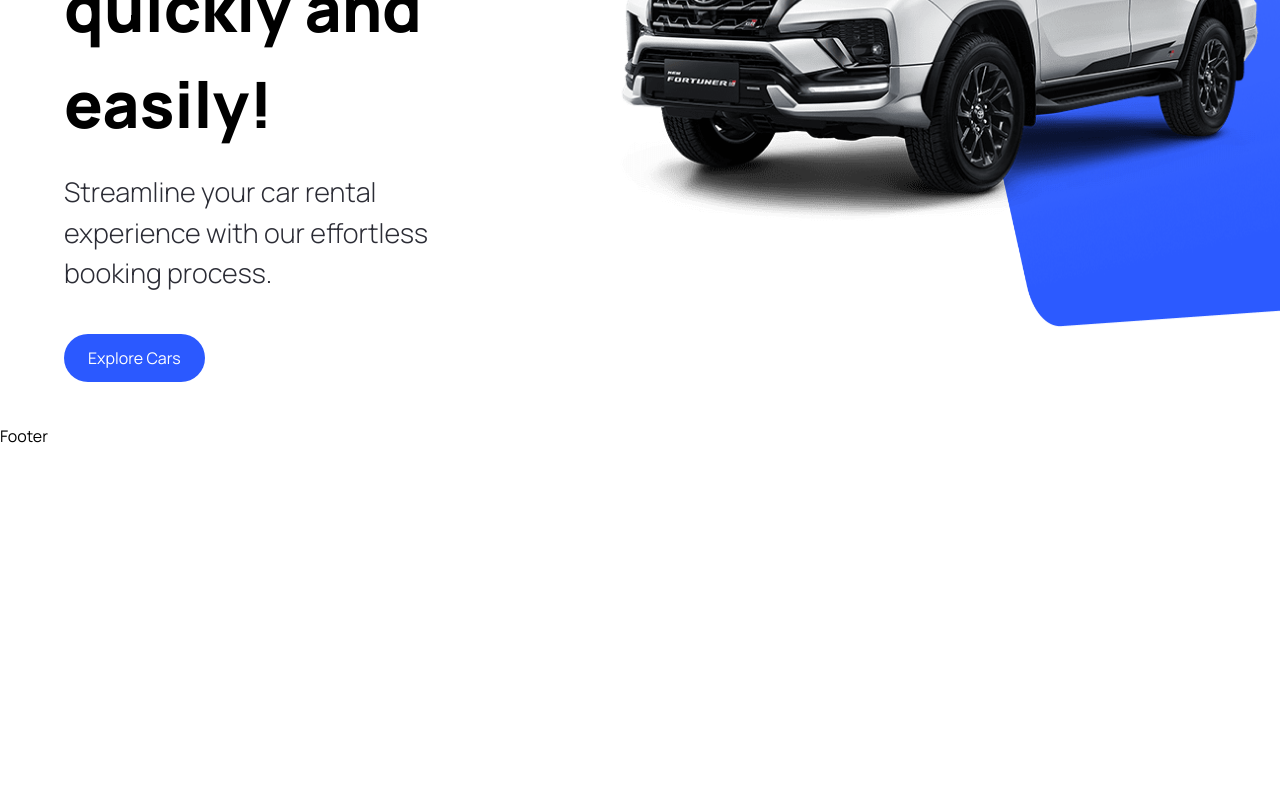
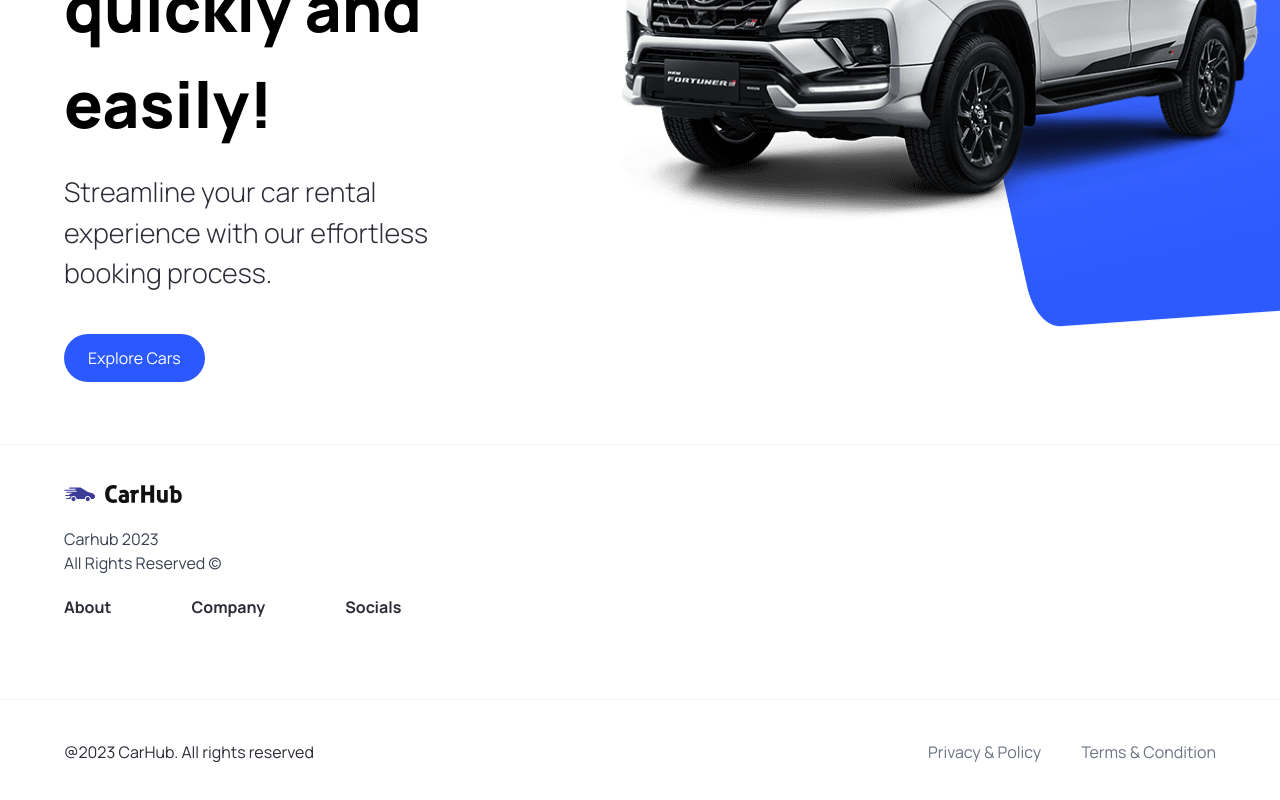
Before and after one commit to pichaipusit/tutorial-carhub, a Next.js app: page / in a window 1280 px wide. Shown: the part 376-1176 px from the top of the page. Before the commit the page ends 824 px from the top, so only its background shows below. Built offline with nearby package versions, Linux system fonts and the light colour scheme.

Commit message:
prob: Footer

```diff
--- a/app/globals.css
+++ b/app/globals.css
@@ -169,12 +169,18 @@
   @apply flex flex-col justify-start items-start gap-6;
 }
 
+/* TODO:
+Fix 2 classes so that
+1. Socials link group go down below others when on mobile view
+2. on md screen, link groups should be on the right next to logo
+3. link groups leave more space from logo on wider screen
+*/
 .footer__links {
-  @apply flex-1 w-full flex md:justify-end flex-wrap max-md:mt-10 gap-20;
+  @apply w-full flex max-md:mt-10 gap-20;
 }
 
 .footer__link {
-  @apply flex flex-col gap-6 text-base min-w-[170px];
+  @apply flex flex-col gap-6 text-base;
 }
 
 .footer__copyrights {
--- a/components/Footer.tsx
+++ b/components/Footer.tsx
@@ -1,7 +1,58 @@
-import React from "react";
+import Image from "next/image";
+import Link from "next/link";
 
-const Footer = () => {
-  return <div>Footer</div>;
-};
+import { footerLinks } from "@/constants";
+
+const Footer = () => (
+  <footer
+    className="flex flex-col text-black-100  mt-5
+  border-t border-gray-100"
+  >
+    <div
+      className="flex max-md:flex-col flex-wrap justify-between
+    gap-5 sm:px-16 px-6 py-10"
+    >
+      <div className="flex flex-col justify-start items-start gap-6">
+        <Image
+          src="/logo.svg"
+          alt="logo"
+          width={118}
+          height={18}
+          className="object-contain"
+        />
+        <p className="text-base text-gray-700">
+          Carhub 2023 <br />
+          All Rights Reserved &copy;
+        </p>
+      </div>
+
+      <div className="footer__links">
+        {footerLinks.map((item) => (
+          <div key={item.title} className="footer__link">
+            <h3 className="font-bold">{item.title}</h3>
+
+            {/* TODO: Add menu links for each group */}
+          </div>
+        ))}
+      </div>
+    </div>
+
+    <div
+      className="flex justify-between items-center flex-wrap
+    mt-10 border-t border-gray-100 sm:px-16 px-6 py-10"
+    >
+      <p>@2023 CarHub. All rights reserved</p>
+
+      <div className="footer__copyrights-link">
+        <Link href="/" className="text-gray-500">
+          Privacy & Policy
+        </Link>
+        <Link href="/" className="text-gray-500">
+          Terms & Condition
+        </Link>
+      </div>
+    </div>
+  </footer>
+);
 
 export default Footer;
--- /dev/null
+++ b/constants/index.ts
@@ -0,0 +1,101 @@
+export const manufacturers = [
+  "Acura",
+  "Alfa Romeo",
+  "Aston Martin",
+  "Audi",
+  "Bentley",
+  "BMW",
+  "Buick",
+  "Cadillac",
+  "Chevrolet",
+  "Chrysler",
+  "Citroen",
+  "Dodge",
+  "Ferrari",
+  "Fiat",
+  "Ford",
+  "GMC",
+  "Honda",
+  "Hyundai",
+  "Infiniti",
+  "Jaguar",
+  "Jeep",
+  "Kia",
+  "Lamborghini",
+  "Land Rover",
+  "Lexus",
+  "Lincoln",
+  "Maserati",
+  "Mazda",
+  "McLaren",
+  "Mercedes-Benz",
+  "MINI",
+  "Mitsubishi",
+  "Nissan",
+  "Porsche",
+  "Ram",
+  "Rolls-Royce",
+  "Subaru",
+  "Tesla",
+  "Toyota",
+  "Volkswagen",
+  "Volvo",
+];
+
+export const yearsOfProduction = [
+  { title: "Year", value: "" },
+  { title: "2015", value: "2015" },
+  { title: "2016", value: "2016" },
+  { title: "2017", value: "2017" },
+  { title: "2018", value: "2018" },
+  { title: "2019", value: "2019" },
+  { title: "2020", value: "2020" },
+  { title: "2021", value: "2021" },
+  { title: "2022", value: "2022" },
+  { title: "2023", value: "2023" },
+];
+
+export const fuels = [
+  {
+    title: "Fuel",
+    value: "",
+  },
+  {
+    title: "Gas",
+    value: "Gas",
+  },
+  {
+    title: "Electricity",
+    value: "Electricity",
+  },
+];
+
+export const footerLinks = [
+  {
+    title: "About",
+    links: [
+      { title: "How it works", url: "/" },
+      { title: "Featured", url: "/" },
+      { title: "Partnership", url: "/" },
+      { title: "Bussiness Relation", url: "/" },
+    ],
+  },
+  {
+    title: "Company",
+    links: [
+      { title: "Events", url: "/" },
+      { title: "Blog", url: "/" },
+      { title: "Podcast", url: "/" },
+      { title: "Invite a friend", url: "/" },
+    ],
+  },
+  {
+    title: "Socials",
+    links: [
+      { title: "Discord", url: "/" },
+      { title: "Instagram", url: "/" },
+      { title: "Twitter", url: "/" },
+      { title: "Facebook", url: "/" },
+    ],
+  },
+];
```
